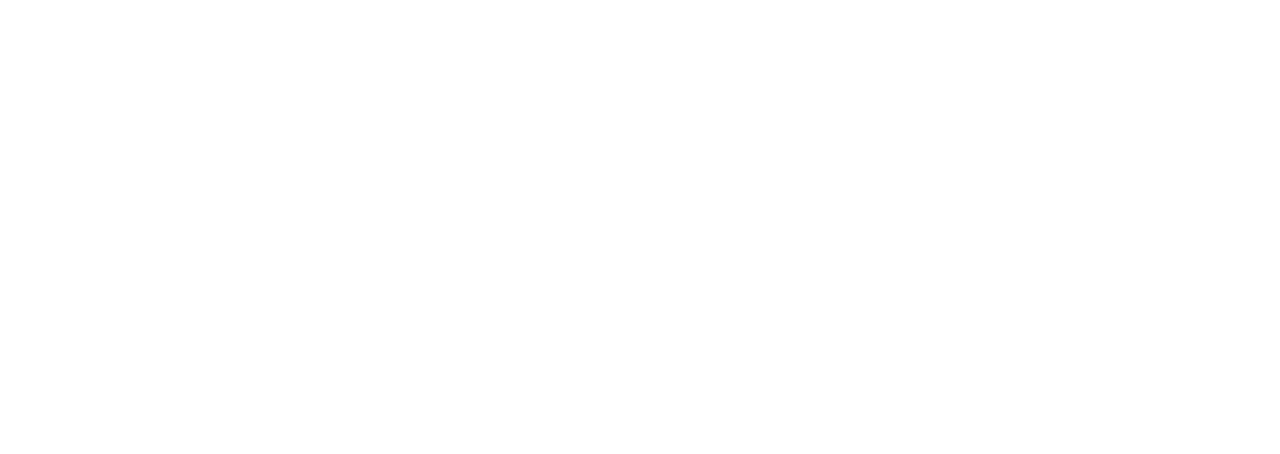
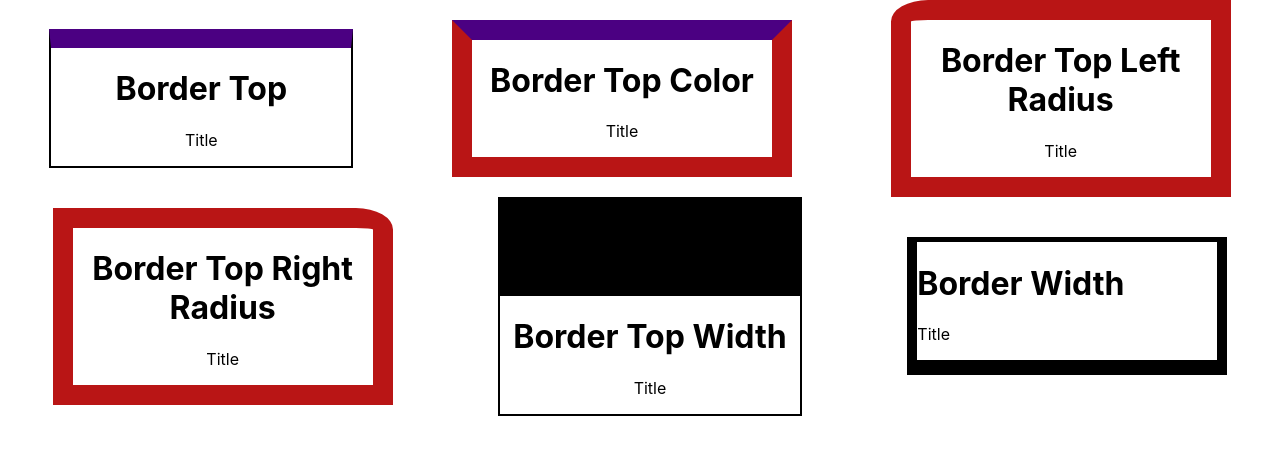
Before and after one commit to sathiswarj/react-practice, a React (Create React App) app: page /bordertop in a window 1280 px wide. Before the commit this address had no page. Shown: the top 454 px of the page. Built offline with nearby package versions, Linux system fonts and the light colour scheme.

Commit message:
border top added

```diff
--- a/src/App.js
+++ b/src/App.js
@@ -15,6 +15,8 @@
 import WatchList from './Components/Slide/WatchList';
 import Index from './Components/Css/Index';
 import Border from './Components/Css/Border';
+import BorderImage from './Components/Css/BorderImage';
+import BorderTop from './Components/Css/BorderTop';
 const LazyAbout = React.lazy(() => import('./Components/Function/About'));
 
 function App() {
@@ -38,6 +40,9 @@
             <Route path="/watchlist" element={<WatchList />} />
             <Route path="/index" element={<Index />} />
             <Route path="/border" element={<Border />} />
+            <Route path="/borderimage" element={<BorderImage />} />
+            <Route path="/bordertop" element={<BorderTop />} />
+
             {/* Lazy-loaded About route */}
             <Route
               path="/about"
--- /dev/null
+++ b/src/Components/Css/BorderImage.css
@@ -0,0 +1,30 @@
+.border-one{
+    width: 300px;
+    height: 300px;
+    border: 15px dashed transparent;
+    line-height: 45px;
+    padding: 25px;
+    border-image: url("https://mcdn.wallpapersafari.com/small/92/97/U0m45ZE.webp") 30 repeat;
+    /* border-image: source slice width outset repeat | stretch | round */
+}
+
+.border-two{
+    width: 300px;
+    height: 300px;
+    border: 15px solid black;
+    line-height: 30px;
+    padding: 25px;
+    border-image-source: url("https://mcdn.wallpapersafari.com/small/92/97/U0m45ZE.webp");
+    border-image-width: 15px;
+    border-image-slice: 30;
+    border-image-outset: 30px;
+    border-image-repeat: repeat;
+    margin-left: 50px;
+    margin-top: 50px;
+}
+
+.border-three{
+    width: 300px;
+    height: 300px;
+    border: 15px dashed transparent;
+}
--- /dev/null
+++ b/src/Components/Css/BorderImage.js
@@ -0,0 +1,20 @@
+import React from 'react'
+import './BorderImage.css'
+
+const BorderImage = () => {
+  return (
+    <>
+    <div className='' style={{display:'flex',alignItems:'center'}}>
+     {/* <div className='border-one'>
+        <p> Lorem ipsum dolor sit amet, consectetur adipiscing elit, sed do eiusmod tempor incididunt ut labore et dolore magna aliqua. Ut enim ad minim veniam, quis nostrud exercitation ullamco laboris nisi ut aliquip ex ea commodo consequat.  </p>
+     </div> */}
+     <div className='border-two'>
+        <p> Lorem ipsum dolor sit amet, consectetur adipiscing elit, sed do eiusmod tempor incididunt ut labore et dolore magna aliqua. Ut enim ad minim veniam, quis nostrud exercitation ullamco laboris nisi ut aliquip ex ea commodo consequat.  </p>
+     </div>
+
+     </div>
+    </>
+  )
+}
+
+export default BorderImage
--- /dev/null
+++ b/src/Components/Css/BorderTop.css
@@ -0,0 +1,85 @@
+
+/* 1.Border Top */
+
+.test-1 {
+    border: 2px solid black;
+    width: 300px;
+    text-align: center;
+    animation: test-1-animation 2s infinite;
+}
+
+@keyframes test-1-animation {
+    80% {
+        border-top: 20px solid indigo;
+    }
+}
+
+/* 2. Border Top Color */
+
+.test-2 {
+    border: 20px solid rgb(185, 21, 21);
+    width: 300px;
+    text-align: center;
+    animation: test-2-animation 2s infinite;
+}
+
+@keyframes test-2-animation {
+    80% {
+        border-top: 20px solid indigo;
+    }
+}
+
+/* 3.Border Top Left Radius */
+
+
+.test-3 {
+    border: 20px solid rgb(185, 21, 21);
+    width: 300px;
+    text-align: center;
+    animation: test-3-animation 2s infinite;
+}
+
+@keyframes test-3-animation {
+    50% {
+        border-top-left-radius: 50%;
+    }
+}
+
+
+/* 4.Border Top Right Radius */
+.test-4 {
+    border: 20px solid rgb(185, 21, 21);
+    width: 300px;
+    text-align: center;
+    animation: test-4-animation 2s infinite;
+}
+
+@keyframes test-4-animation {
+    50% {
+        border-top-right-radius: 50%;
+    }
+}
+
+
+/* 5.Border Top Width */
+.test-5 {
+    border: 2px solid black;
+    width: 300px;
+    text-align: center;
+    animation: test-5-animation 2s infinite;
+}
+
+@keyframes test-5-animation {
+    80% {
+        border-top-width: 100px;
+    }
+}
+
+
+/* 6.Border Width */
+.test-6 {
+    border-style: solid;
+    border-width: 5px;
+    width: 300px;
+    border-width: 5px 10px 15px;
+}
--- /dev/null
+++ b/src/Components/Css/BorderTop.js
@@ -0,0 +1,39 @@
+import React from 'react'
+import './BorderTop.css'
+const BorderTop = () => {
+    return (
+        <>
+            <div style={{ display: 'flex', alignItems: 'center', justifyContent: 'space-around' }}>
+                <div className='test-1'>
+                    <h1>Border Top</h1>
+                    <p> Title</p>
+                </div>
+                <div className='test-2'>
+                    <h1>Border Top Color</h1>
+                    <p> Title</p>
+                </div>
+                <div className='test-3'>
+                    <h1>Border Top Left Radius</h1>
+                    <p> Title</p>
+                </div>
+            </div>
+            <div style={{ display: 'flex', alignItems: 'center', justifyContent: 'space-around' }}>
+
+                <div className='test-4'>
+                    <h1>Border Top Right Radius</h1>
+                    <p> Title</p>
+                </div>
+                <div className='test-5'>
+                    <h1>Border Top Width</h1>
+                    <p> Title</p>
+                </div>
+                <div className='test-6'>
+                    <h1>Border Width</h1>
+                    <p> Title</p>
+                </div>
+            </div>
+        </>
+    )
+}
+
+export default BorderTop
```
